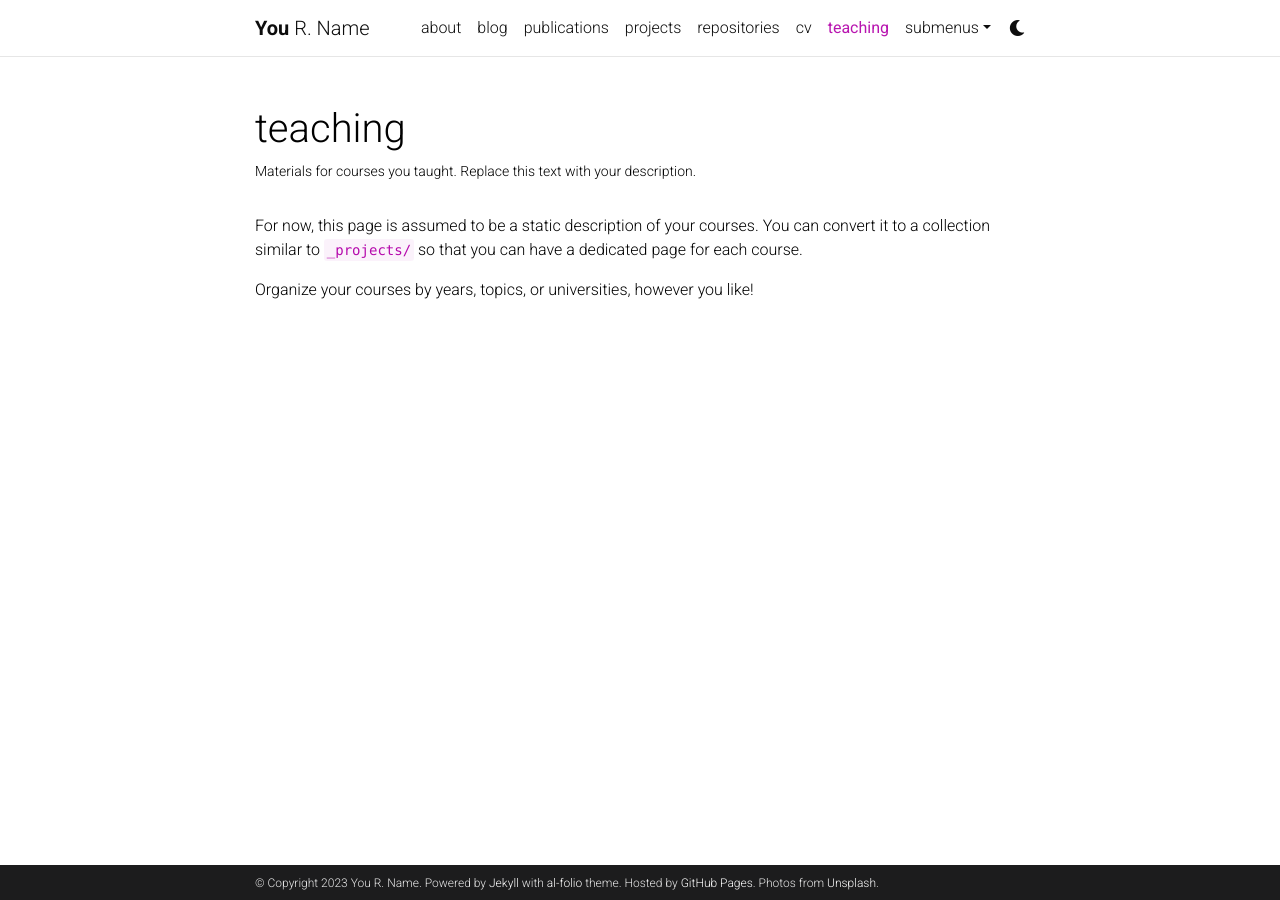
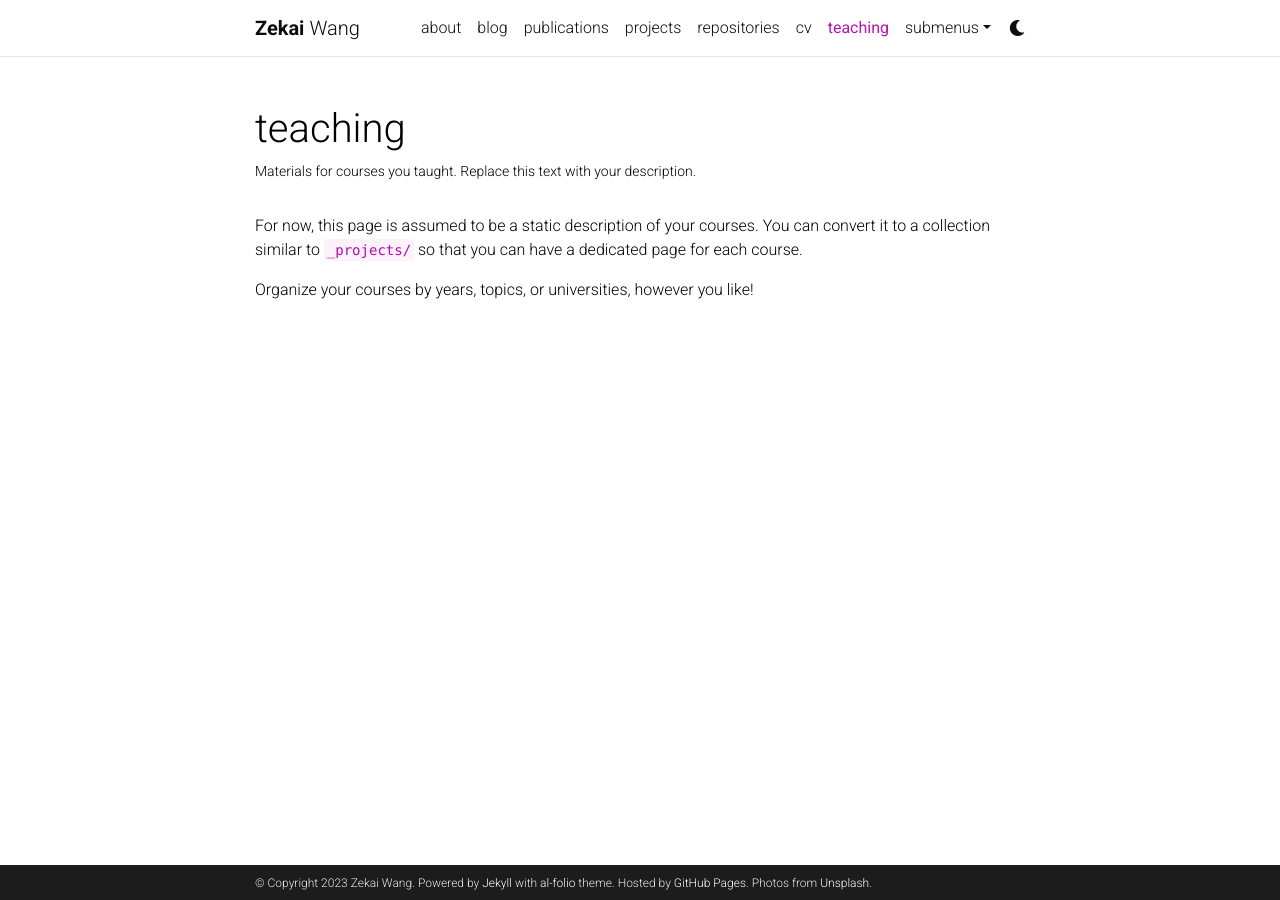
Before and after one commit to wzekai99/wzekai99.github.io, a Jekyll site: the page built from _pages/teaching.md, in a window 1280 px wide. Built offline with Jekyll 4.4.1, drawn with Linux system fonts in a browser that asks for light colours; comment, search, counter and statistics services are not loaded; a style sheet for code colours, icons or effects is not loaded.

Commit message:
Update _config.yml

```diff
--- a/_config.yml
+++ b/_config.yml
@@ -3,10 +3,10 @@
 # -----------------------------------------------------------------------------
 
 title: blank # the website title (if blank, full name will be used instead)
-first_name: You
-middle_name: R.
-last_name: Name
-email: you@example.com
+first_name: Zekai
+middle_name:
+last_name: Wang
+email: wzekai99@gmail.com
 description: > # the ">" symbol means to ignore newlines until "footer_text:"
   A simple, whitespace theme for academics. Based on [*folio](https://github.com/bogoli/-folio) design.
 footer_text: >
@@ -18,8 +18,8 @@ keywords: jekyll, jekyll-theme, academic-website, portfolio-website  # add your
 lang: en # the language of your site (for example: en, fr, cn, ru, etc.)
 icon: ⚛️  # the emoji used as the favicon (alternatively, provide image name in /assets/img/)
 
-url: https://alshedivat.github.io # the base hostname & protocol for your site
-baseurl: /al-folio # the subpath of your site, e.g. /blog/
+url: https://wzekai99.github.io # the base hostname & protocol for your site
+baseurl: # the subpath of your site, e.g. /blog/
 last_updated: false # set to true if you want to display last updated in the footer
 impressum_path:  # set to path to include impressum link in the footer, use the same path as permalink in a page, helps to conform with EU GDPR
 
```
